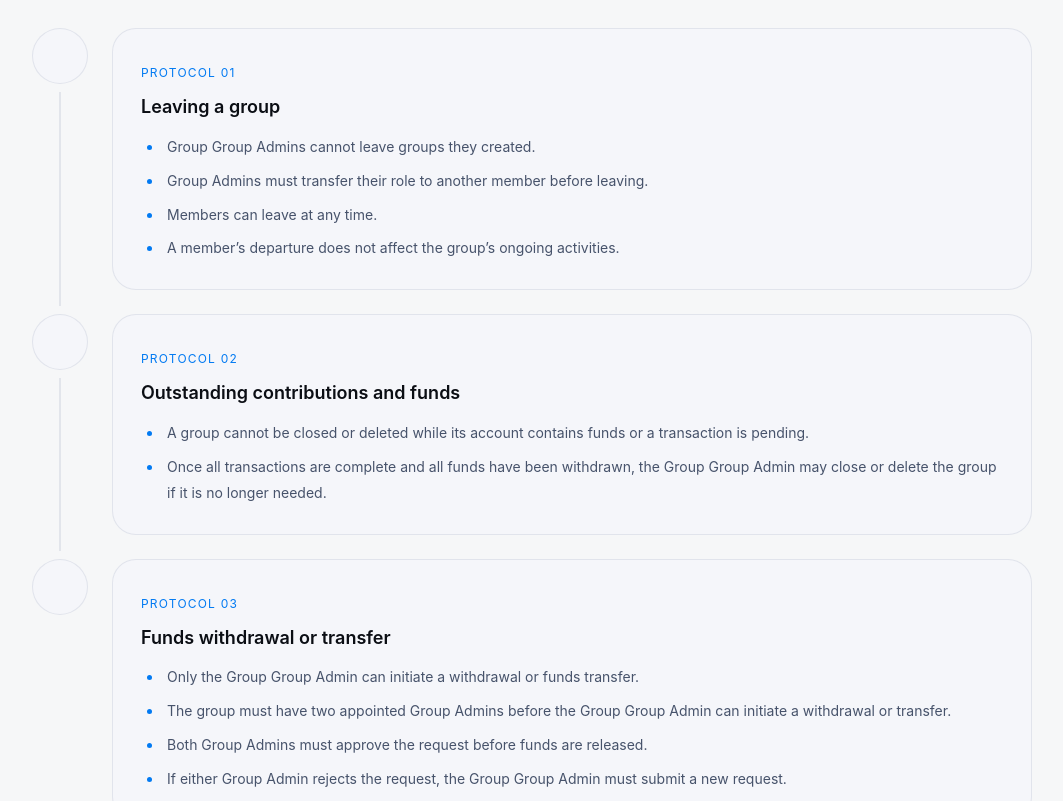
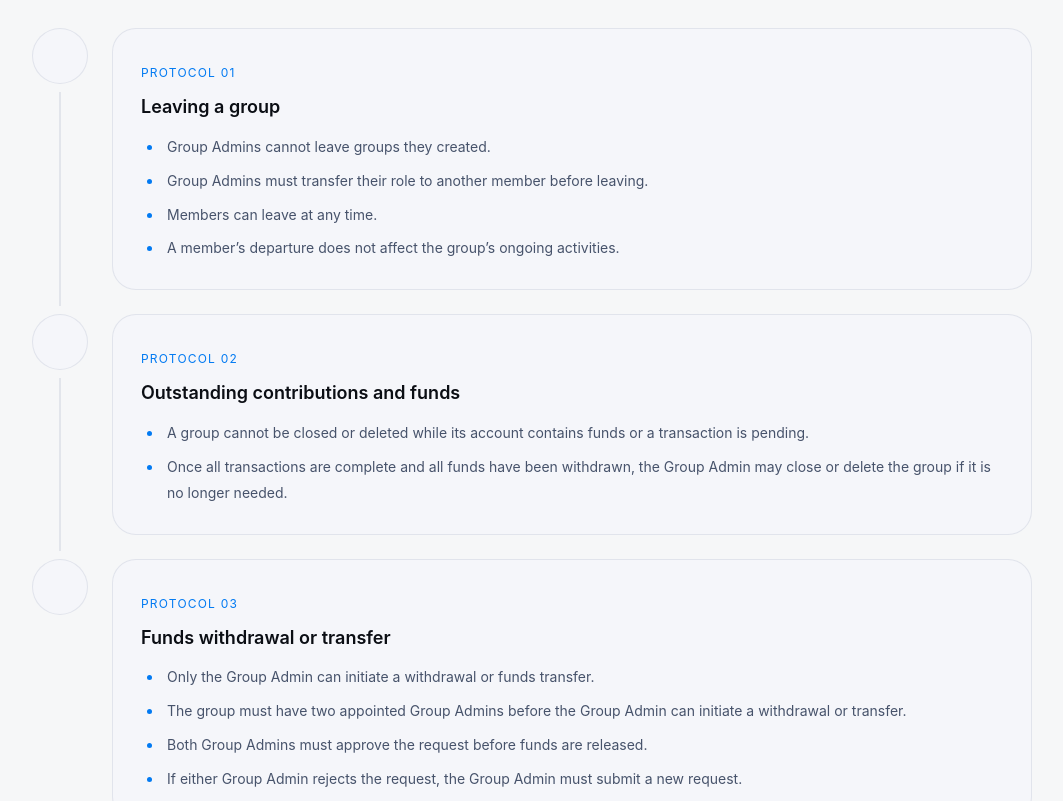
Before and after one commit to aogajoseph/akiba, a Next.js app: page / in a window 1280 px wide. Shown: the part 4860-5661 px from the top of the page, without its empty margins (32-1095 px from the left). Built offline with nearby package versions, Linux system fonts and the light colour scheme; no server answers; some icons are missing.

Commit message:
Correct duplicated Group Admin labels

```diff
--- a/app/marketing-template/components/RolesAndProtocols.tsx
+++ b/app/marketing-template/components/RolesAndProtocols.tsx
@@ -39,7 +39,7 @@ const protocols = [
     title: 'Leaving a group',
     Icon: LogoutOutlinedIcon,
     points: [
-      'Group Group Admins cannot leave groups they created.',
+      'Group Admins cannot leave groups they created.',
       'Group Admins must transfer their role to another member before leaving.',
       'Members can leave at any time.',
       'A member’s departure does not affect the group’s ongoing activities.',
@@ -50,17 +50,17 @@ const protocols = [
     Icon: AccountBalanceWalletOutlinedIcon,
     points: [
       'A group cannot be closed or deleted while its account contains funds or a transaction is pending.',
-      'Once all transactions are complete and all funds have been withdrawn, the Group Group Admin may close or delete the group if it is no longer needed.',
+      'Once all transactions are complete and all funds have been withdrawn, the Group Admin may close or delete the group if it is no longer needed.',
     ],
   },
   {
     title: 'Funds withdrawal or transfer',
     Icon: VerifiedUserOutlinedIcon,
     points: [
-      'Only the Group Group Admin can initiate a withdrawal or funds transfer.',
-      'The group must have two appointed Group Admins before the Group Group Admin can initiate a withdrawal or transfer.',
+      'Only the Group Admin can initiate a withdrawal or funds transfer.',
+      'The group must have two appointed Group Admins before the Group Admin can initiate a withdrawal or transfer.',
       'Both Group Admins must approve the request before funds are released.',
-      'If either Group Admin rejects the request, the Group Group Admin must submit a new request.',
+      'If either Group Admin rejects the request, the Group Admin must submit a new request.',
     ],
   },
 ];
```
